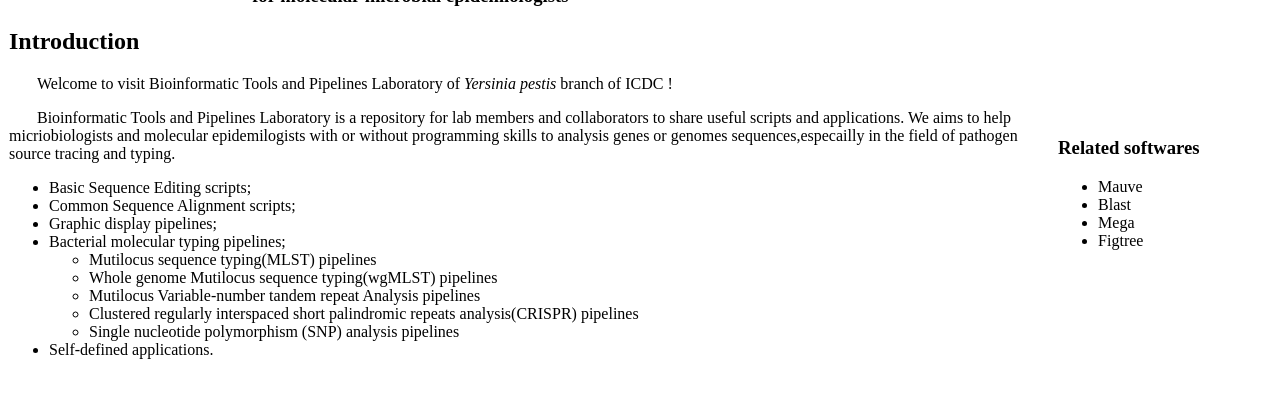
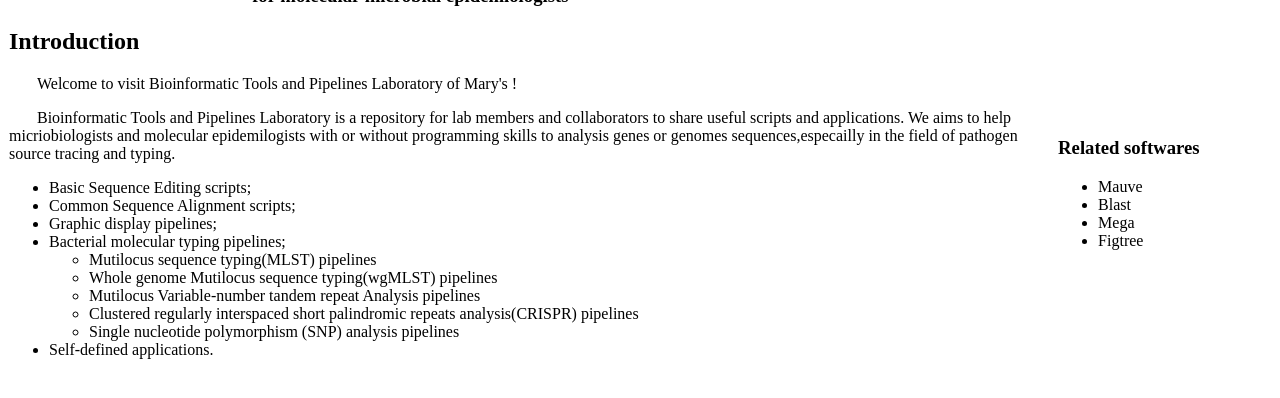
Before and after one commit to wangyitingmary/text, a plain HTML site: page index.html in a window 1280 px wide. Shown: the part 82-480 px from the top of the page. Drawn offline with Linux system fonts and the light colour scheme.

Commit message:
Update index.html
change the owner of lab

```diff
--- a/index.html
+++ b/index.html
@@ -23,7 +23,7 @@
 <td width="83%">
 <h2>Introduction</h2>
 
-<p>&nbsp&nbsp&nbsp&nbsp&nbsp&nbsp&nbspWelcome to visit Bioinformatic Tools and Pipelines Laboratory of <em>Yersinia pestis</em> branch of ICDC !</p>
+<p>&nbsp&nbsp&nbsp&nbsp&nbsp&nbsp&nbspWelcome to visit Bioinformatic Tools and Pipelines Laboratory of Mary's !</p>
 <p> &nbsp&nbsp&nbsp&nbsp&nbsp&nbsp&nbspBioinformatic Tools and Pipelines Laboratory is a repository for lab members and collaborators to share useful scripts and applications. We aims to help micriobiologists and molecular epidemilogists with or without programming skills to analysis genes or genomes sequences,especailly in the field of pathogen source tracing and typing.
 </p>
 <ul>
```
